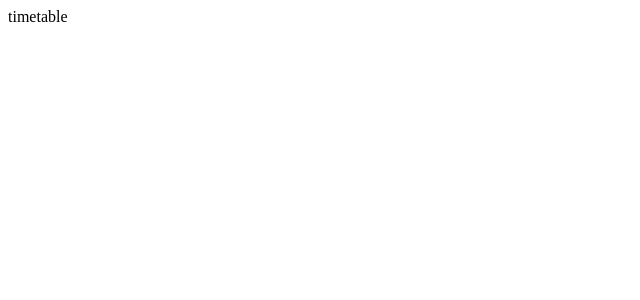
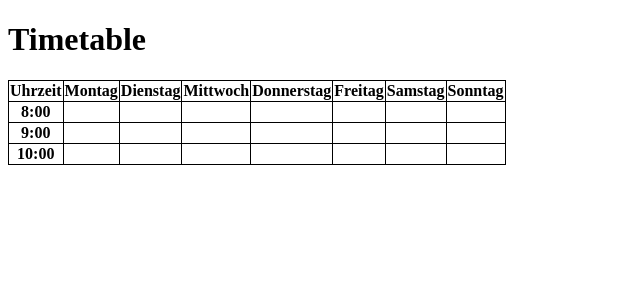
Before and after one commit to Gregor499/timetable-generator, a React (Create React App) app in the folder frontend/: page /timetable in a window 1280 px wide. Shown: the top 300 px of the page, without its empty margins (0-640 px from the left). Built offline with nearby package versions, Linux system fonts and the light colour scheme.

Commit message:
designed first timetable

```diff
--- a/frontend/src/App.tsx
+++ b/frontend/src/App.tsx
@@ -1,6 +1,6 @@
 import Startpage from "./Startpage";
 import {BrowserRouter, Route, Routes} from "react-router-dom";
-import Timetable from "./Timetable";
+import Timetable from "./timetable/Timetable";
 import Register from "./security/Register";
 import Login from "./security/Login";
 
--- a/frontend/src/Timetable.tsx
+++ /dev/null
@@ -1,8 +0,0 @@
-export default function Timetable() {
-
-    return (
-        <div>
-            timetable
-        </div>
-    );
-}
--- /dev/null
+++ b/frontend/src/timetable/Timetable.css
@@ -0,0 +1,4 @@
+table, th, td {
+    border: thin solid;
+    border-collapse: collapse;
+}
--- /dev/null
+++ b/frontend/src/timetable/Timetable.tsx
@@ -0,0 +1,58 @@
+import "./Timetable.css"
+
+export default function Timetable() {
+
+    return (
+        <div>
+            <h1 className="headline">Timetable</h1>
+
+            <table className= "coll">
+                <thead>
+                <tr>
+                    <th>Uhrzeit</th>
+                    <th>Montag</th>
+                    <th>Dienstag</th>
+                    <th>Mittwoch</th>
+                    <th>Donnerstag</th>
+                    <th>Freitag</th>
+                    <th>Samstag</th>
+                    <th>Sonntag</th>
+                </tr>
+                </thead>
+
+                <tbody>
+                <tr>
+                    <th>8:00</th>
+                    <th></th>
+                    <th></th>
+                    <th></th>
+                    <th></th>
+                    <th></th>
+                    <th></th>
+                    <th></th>
+                </tr>
+                <tr>
+                    <th>9:00</th>
+                    <th></th>
+                    <th></th>
+                    <th></th>
+                    <th></th>
+                    <th></th>
+                    <th></th>
+                    <th></th>
+                </tr>
+                <tr>
+                    <th>10:00</th>
+                    <th></th>
+                    <th></th>
+                    <th></th>
+                    <th></th>
+                    <th></th>
+                    <th></th>
+                    <th></th>
+                </tr>
+                </tbody>
+            </table>
+        </div>
+    );
+}
```
